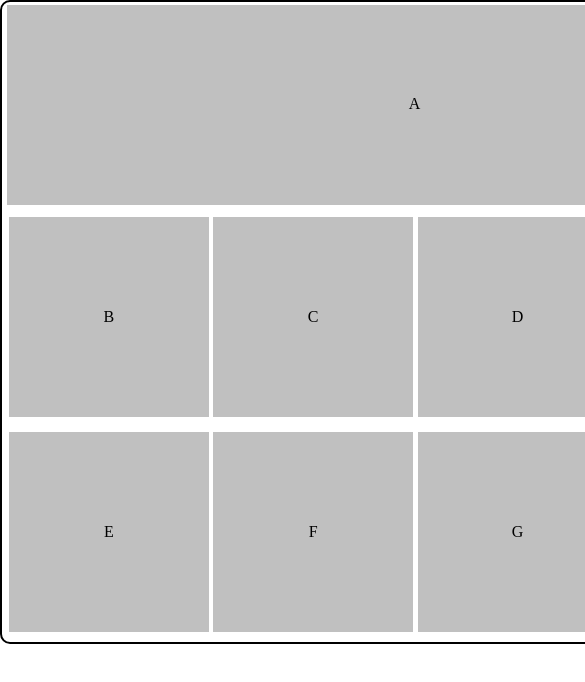
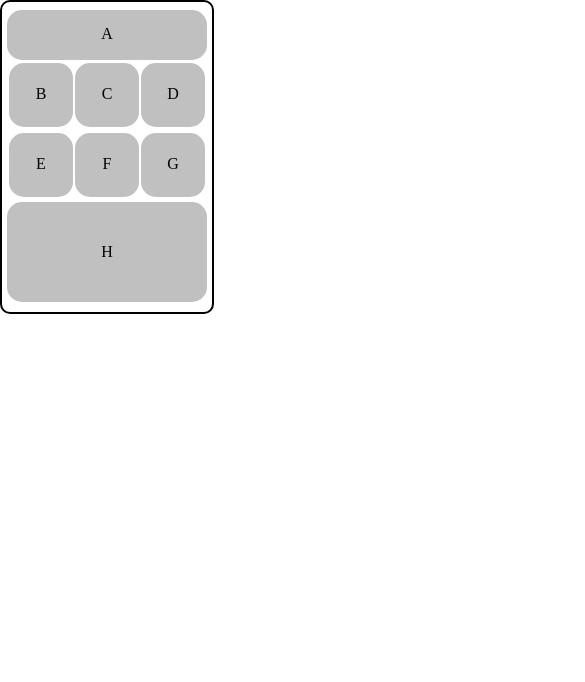
Before and after one commit to Pavlo1994Dokin/dec-2021-html, a plain HTML site: page lesson5/hw/hw3/index.html in a window 390 px wide. Shown: the top 682 px of the page, 585 px wide, since content can reach past the window. Drawn offline with Linux system fonts and the light colour scheme.

Commit message:
finosh lesson5_3

```diff
--- a/lesson5/hw/hw3/index.html
+++ b/lesson5/hw/hw3/index.html
@@ -11,17 +11,17 @@
 </head>
 <body>
 <div class="father">
-    <div class="a text">A</div>
+    <div class="a text border">A</div>
     <div class="botton">
         <div class="left">
-            <div class="b size text">B</div>
-            <div class="c size text">C</div>
-            <div class="d size text">D</div>
-            <div class="e size text">E</div>
-            <div class="f size text">F</div>
-            <div class="g size text">G</div>
+            <div class="b size text border">B</div>
+            <div class="c size text border">C</div>
+            <div class="d size text border">D</div>
+            <div class="e size text border">E</div>
+            <div class="f size text border">F</div>
+            <div class="g size text border">G</div>
         </div>
-        <div class="h"><div class="right text">H</div></div>
+        <div class="h"><div class="right text border">H</div></div>
     </div>
 </div>
 </body>
--- a/lesson5/hw/hw3/main.css
+++ b/lesson5/hw/hw3/main.css
@@ -1,4 +1,4 @@
-.father{
+.father {
     height: 640px;
     width: 825px;
     border: 2px solid black;
@@ -8,17 +8,20 @@
     justify-content: space-around;
     align-items: center;
 }
-.a{
+
+.a {
     height: 200px;
     width: 815px;
     background: silver;
 }
-.size{
+
+.size {
     height: 200px;
     width: 200px;
     background: silver;
 }
-.left{
+
+.left {
     width: 640px;
     height: 430px;
     display: flex;
@@ -26,25 +29,79 @@
     justify-content: space-evenly;
     align-items: center;
 }
-.botton{
+
+.botton {
     width: 820px;
     height: 430px;
     display: flex;
 }
-.right{
+
+.right {
     height: 415px;
     width: 200px;
     background: silver;
     display: flex;
 }
-.h{
+
+.h {
     height: 430px;
     width: 210px;
     display: flex;
     align-items: center;
 }
-.text{
+
+.text {
     display: flex;
     justify-content: center;
     align-items: center;
 }
+
+@media screen and ( min-width: 0px) and (max-width: 756px) {
+    .father {
+        width: 210px;
+        height: 310px;
+        border: 2px solid black;
+        display: flex;
+        flex-direction: column;
+        justify-content: center;
+
+    }
+
+    .a {
+        width: 200px;
+        height: 50px;
+    }
+    .botton{
+        width: 210px;
+        height: 245px;
+        display: flex;
+        flex-wrap: wrap;
+        justify-content: center;
+    }
+
+    .left {
+        width: 200px;
+        height: 140px;
+        display: flex;
+
+    }
+
+    .size {
+        width: 64px;
+        height: 64px;
+    }
+
+    .h {
+        width: 200px;
+        height: 100px;
+        display: flex;
+    }
+    .right{
+        width: 200px;
+        height: 100px;
+    }
+.border{
+    border-radius: 15px;
+}
+
+}
```
